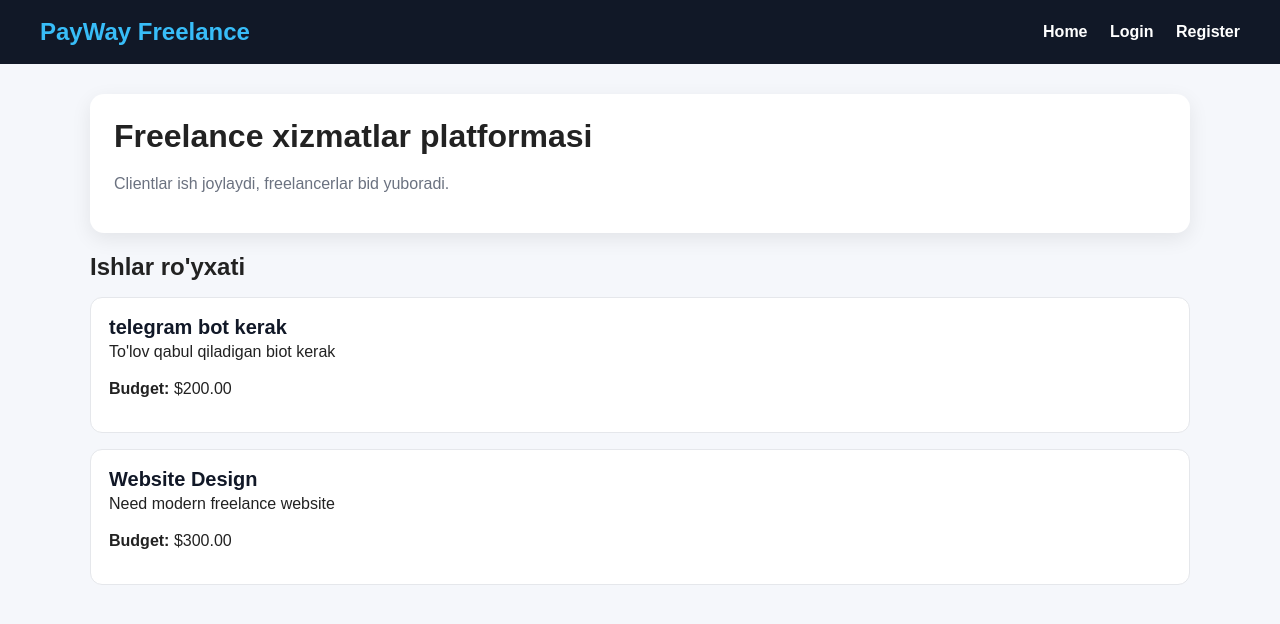
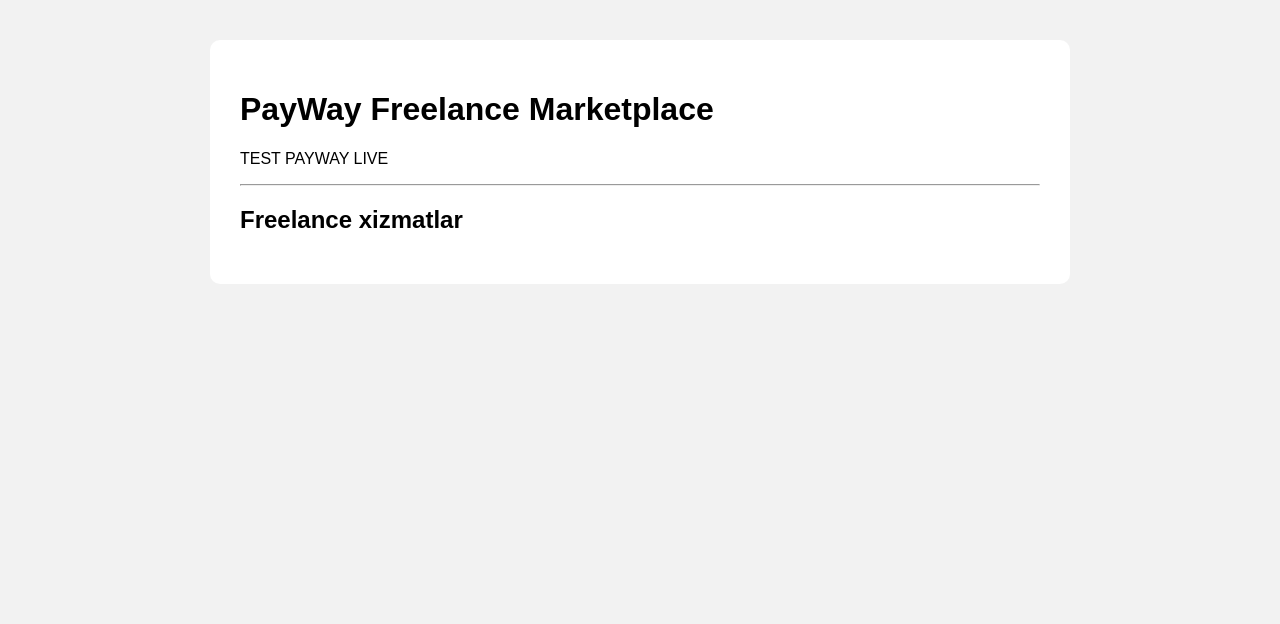
Before and after one commit to Kamron76-web/payway-freelance, a Django app: page / in a window 1280 px wide. Shown: the top 624 px of the page. Run offline with Django 5.2, Linux system fonts and the light colour scheme; data comes from the database, SQL or seed files in the repository; both versions use the stored data as it was after the commit.

Commit message:
homepage update

```diff
--- a/core/admin.py
+++ b/core/admin.py
@@ -1,6 +1,7 @@
 from django.contrib import admin
-from .models import FreelancerProfile, Job, Bid
+from .models import FreelancerProfile, Job, Bid, Product
 
 admin.site.register(FreelancerProfile)
 admin.site.register(Job)
 admin.site.register(Bid)
+admin.site.register(Product)
--- a/core/models.py
+++ b/core/models.py
@@ -31,3 +31,15 @@ class Bid(models.Model):
 
     def __str__(self):
         return f"{self.user.username} - {self.job.title}"
+
+
+class Product(models.Model):
+    seller = models.ForeignKey(User, on_delete=models.CASCADE)
+    title = models.CharField(max_length=200)
+    description = models.TextField()
+    price = models.DecimalField(max_digits=10, decimal_places=2)
+    image = models.ImageField(upload_to='products/')
+    created_at = models.DateTimeField(auto_now_add=True)
+
+    def __str__(self):
+        return self.title
--- a/payway/settings.py
+++ b/payway/settings.py
@@ -16,6 +16,7 @@ INSTALLED_APPS = [
     'django.contrib.sessions',
     'django.contrib.messages',
     'django.contrib.staticfiles',
+    'django.contrib.sitemaps',
 
     'core',
 ]
@@ -81,6 +82,8 @@ STATIC_URL = 'static/'
 
 STATIC_ROOT = BASE_DIR / 'staticfiles'
 
+SITE_ID = 1
+
 
 STATICFILES_STORAGE = 'whitenoise.storage.CompressedManifestStaticFilesStorage'
 
--- a/payway/urls.py
+++ b/payway/urls.py
@@ -1,22 +1,35 @@
 from django.contrib import admin
 from django.urls import path
 from django.http import HttpResponse
+from django.contrib.sitemaps.views import sitemap
+
 from core import views
+from core.sitemaps import StaticViewSitemap
 
 
 def google_verify(request):
     return HttpResponse("google-site-verification: googlecd5090acaf63a595.html")
 
 
+sitemaps = {
+    'static': StaticViewSitemap,
+}
+
+
 urlpatterns = [
     path('admin/', admin.site.urls),
+
     path('', views.home, name='home'),
     path('register/', views.register, name='register'),
     path('login/', views.login_view, name='login'),
     path('logout/', views.logout_view, name='logout'),
+
     path('post-job/', views.post_job, name='post_job'),
     path('profile/', views.profile_view, name='profile'),
     path('job/<int:job_id>/', views.job_detail, name='job_detail'),
     path('job/<int:job_id>/bid/', views.add_bid, name='add_bid'),
+
     path('googlecd5090acaf63a595.html', google_verify),
+
+    path('sitemap.xml', sitemap, {'sitemaps': sitemaps}),
 ]
--- a/templates/home.html
+++ b/templates/home.html
@@ -1,24 +1,40 @@
-{% extends 'base.html' %}
+<!DOCTYPE html>
 
-{% block title %}Home - PayWay{% endblock %}
+<html>
+<head>
+    <title>PayWay Freelance</title>
+</head>
+<body style="font-family: Arial; background:#f2f2f2;">
 
-{% block content %}
-<div class="card">
-    <h1>Freelance xizmatlar platformasi</h1>
-    <p class="muted">Clientlar ish joylaydi, freelancerlar bid yuboradi.</p>
+<div style="width:800px; margin:40px auto; background:white; padding:30px; border-radius:10px;">
+
+<h1>PayWay Freelance Marketplace</h1>
+
+<p>TEST PAYWAY LIVE</p>
+
+<hr>
+
+<h2>Freelance xizmatlar</h2>
+
+{% for product in products %}
+
+<div style="border:1px solid #ddd; padding:15px; margin-bottom:15px; border-radius:8px;">
+
+<h3>{{ product.title }}</h3>
+
+{% if product.image %} <img src="{{ product.image.url }}" width="200">
+{% endif %}
+
+<p>{{ product.description }}</p>
+
+<p><b>Narx:</b> ${{ product.price }}</p>
+
+<p><b>Seller:</b> {{ product.seller.username }}</p>
+
+</div>
+{% endfor %}
+
 </div>
 
-<h2>Ishlar ro'yxati</h2>
-
-{% for job in jobs %}
-    <div class="job-item">
-        <a href="/job/{{ job.id }}/">{{ job.title }}</a>
-        <p>{{ job.description }}</p>
-        <p><b>Budget:</b> ${{ job.budget }}</p>
-    </div>
-{% empty %}
-    <div class="card">
-        <p>Hozircha ish yo'q.</p>
-    </div>
-{% endfor %}
-{% endblock %}
+</body>
+</html>
```
Also changed, not shown: core/sitemaps.py (added, +12 -0 lines), core/migrations/0004_product.py (added), db.sqlite3.
